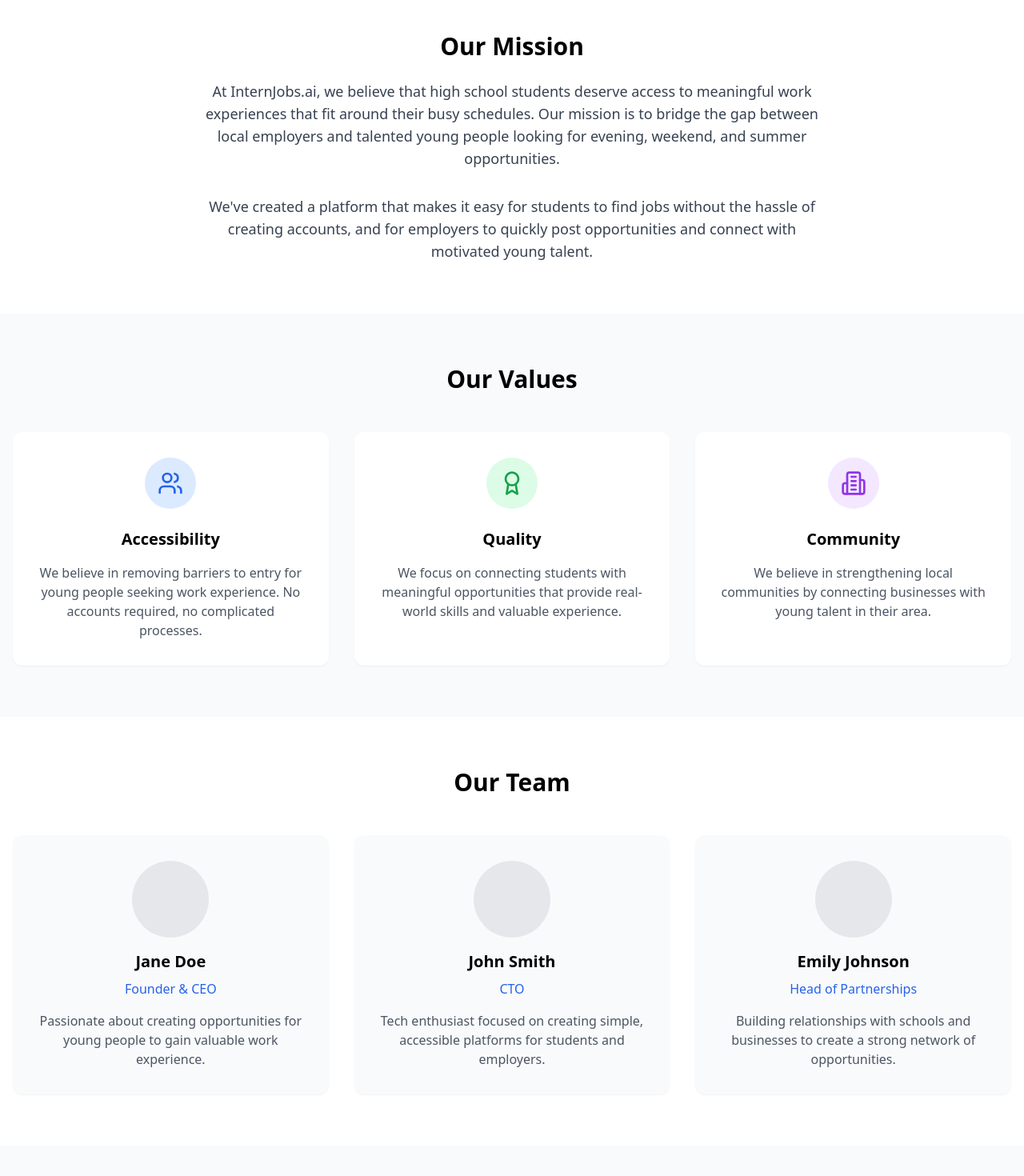
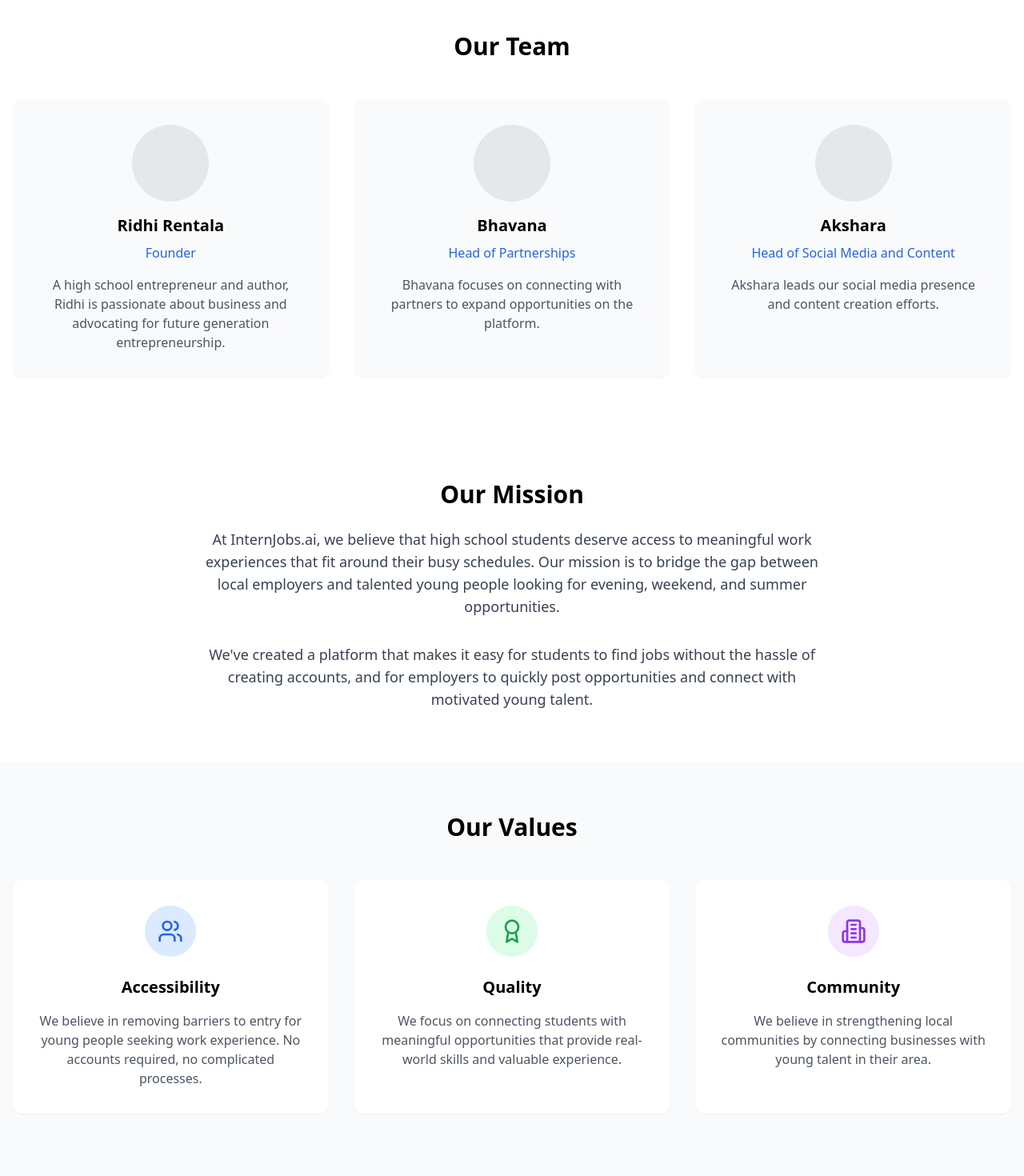
Before and after one commit to growthpods/sb1-6kejut, a React (Vite) app: page /about in a window 1280 px wide. Shown: the part 380-1850 px from the top of the page at 80% size. Built offline with nearby package versions, Linux system fonts and the light colour scheme; the HTML template or start-up script is replaced by a standard one.

Commit message:
feat: Update About Us page with new team info and layout

```diff
--- a/src/pages/AboutPage.tsx
+++ b/src/pages/AboutPage.tsx
@@ -11,6 +11,45 @@ export function AboutPage() {
           <p className="text-xl text-blue-100 mb-8 max-w-3xl mx-auto">
             Connecting High School Students with Local Employers for Flexible Jobs
           </p>
+        </div>
+      </div>
+
+      {/* Team Section (Moved & Updated) */}
+      <div className="py-16 bg-white">
+        <div className="container mx-auto px-4">
+          <h2 className="text-3xl font-bold text-center mb-12">Our Team</h2>
+
+          <div className="grid md:grid-cols-3 gap-8">
+            {/* Ridhi Rentala */}
+            <div className="bg-gray-50 p-8 rounded-xl shadow-sm text-center">
+              <div className="w-24 h-24 bg-gray-200 rounded-full mx-auto mb-4"></div> {/* Placeholder image */}
+              <h3 className="text-xl font-semibold mb-2">Ridhi Rentala</h3>
+              <p className="text-blue-600 mb-4">Founder</p>
+              <p className="text-gray-600">
+                A high school entrepreneur and author, Ridhi is passionate about business and advocating for future generation entrepreneurship.
+              </p>
+            </div>
+
+            {/* Bhavana */}
+            <div className="bg-gray-50 p-8 rounded-xl shadow-sm text-center">
+              <div className="w-24 h-24 bg-gray-200 rounded-full mx-auto mb-4"></div> {/* Placeholder image */}
+              <h3 className="text-xl font-semibold mb-2">Bhavana</h3>
+              <p className="text-blue-600 mb-4">Head of Partnerships</p>
+              <p className="text-gray-600">
+                Bhavana focuses on connecting with partners to expand opportunities on the platform.
+              </p>
+            </div>
+
+            {/* Akshara */}
+            <div className="bg-gray-50 p-8 rounded-xl shadow-sm text-center">
+              <div className="w-24 h-24 bg-gray-200 rounded-full mx-auto mb-4"></div> {/* Placeholder image */}
+              <h3 className="text-xl font-semibold mb-2">Akshara</h3>
+              <p className="text-blue-600 mb-4">Head of Social Media and Content</p>
+              <p className="text-gray-600">
+                Akshara leads our social media presence and content creation efforts.
+              </p>
+            </div>
+          </div>
         </div>
       </div>
 
@@ -68,42 +107,6 @@ export function AboutPage() {
         </div>
       </div>
 
-      {/* Team Section (Placeholder) */}
-      <div className="py-16 bg-white">
-        <div className="container mx-auto px-4">
-          <h2 className="text-3xl font-bold text-center mb-12">Our Team</h2>
-
-          <div className="grid md:grid-cols-3 gap-8">
-            <div className="bg-gray-50 p-8 rounded-xl shadow-sm text-center">
-              <div className="w-24 h-24 bg-gray-200 rounded-full mx-auto mb-4"></div>
-              <h3 className="text-xl font-semibold mb-2">Jane Doe</h3>
-              <p className="text-blue-600 mb-4">Founder & CEO</p>
-              <p className="text-gray-600">
-                Passionate about creating opportunities for young people to gain valuable work experience.
-              </p>
-            </div>
-
-            <div className="bg-gray-50 p-8 rounded-xl shadow-sm text-center">
-              <div className="w-24 h-24 bg-gray-200 rounded-full mx-auto mb-4"></div>
-              <h3 className="text-xl font-semibold mb-2">John Smith</h3>
-              <p className="text-blue-600 mb-4">CTO</p>
-              <p className="text-gray-600">
-                Tech enthusiast focused on creating simple, accessible platforms for students and employers.
-              </p>
-            </div>
-
-            <div className="bg-gray-50 p-8 rounded-xl shadow-sm text-center">
-              <div className="w-24 h-24 bg-gray-200 rounded-full mx-auto mb-4"></div>
-              <h3 className="text-xl font-semibold mb-2">Emily Johnson</h3>
-              <p className="text-blue-600 mb-4">Head of Partnerships</p>
-              <p className="text-gray-600">
-                Building relationships with schools and businesses to create a strong network of opportunities.
-              </p>
-            </div>
-          </div>
-        </div>
-      </div>
-
       {/* Story Section */}
       <div className="py-16 bg-gray-50">
         <div className="container mx-auto px-4">
```
